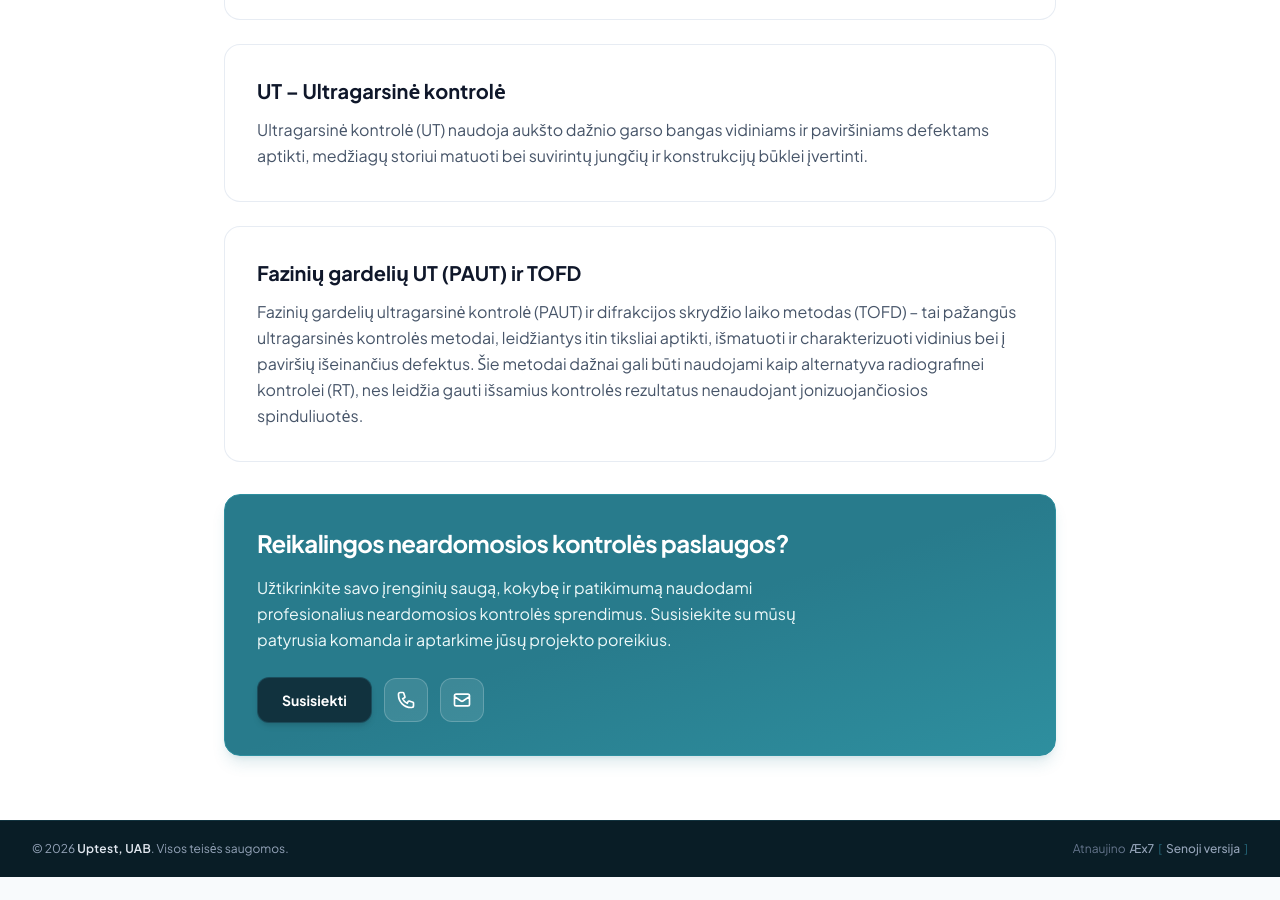
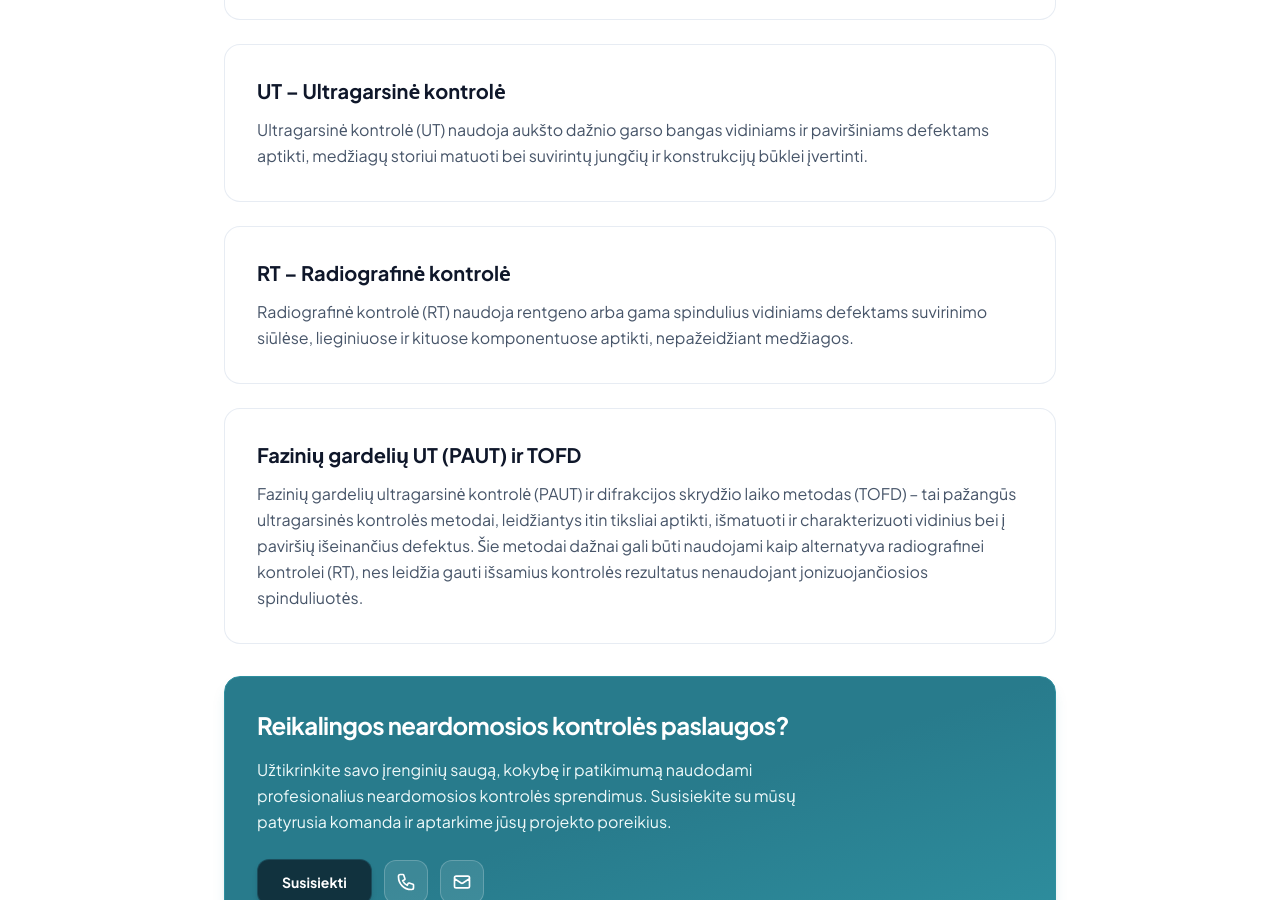
Before and after one commit to mruslys/uptest.no, a Jekyll site: the page built from lt/neardomoji-kontrole/index.html, in a window 1280 px wide and 900 px high, scrolled down 1459 px. Built offline with Jekyll 4.4.1, drawn with Linux system fonts in a browser that asks for light colours; nearby versions of some CDN libraries; before the commit the page ends 2336 px from its top, so only the background shows below that.

Commit message:
Update index.html

```diff
--- a/lt/neardomoji-kontrole/index.html
+++ b/lt/neardomoji-kontrole/index.html
@@ -67,6 +67,14 @@
             </p>
         </div>
 
+        <!-- RT -->
+        <div class="bg-white rounded-2xl p-6 sm:p-8 border border-slate-200/80 hover:border-brand-500 hover:shadow-lg transition-all duration-300 space-y-3 group">
+            <h3 class="text-xl font-bold text-slate-900 group-hover:text-brand-600 transition-colors">RT – Radiografinė kontrolė</h3>
+            <p class="text-base text-slate-600 leading-relaxed">
+                Radiografinė kontrolė (RT) naudoja rentgeno arba gama spindulius vidiniams defektams suvirinimo siūlėse, lieginiuose ir kituose komponentuose aptikti, nepažeidžiant medžiagos.
+            </p>
+        </div>
+
         <!-- PAUT & TOFD -->
         <div class="bg-white rounded-2xl p-6 sm:p-8 border border-slate-200/80 hover:border-brand-500 hover:shadow-lg transition-all duration-300 space-y-3 group">
             <h3 class="text-xl font-bold text-slate-900 group-hover:text-brand-600 transition-colors">Fazinių gardelių UT (PAUT) ir TOFD</h3>
```
